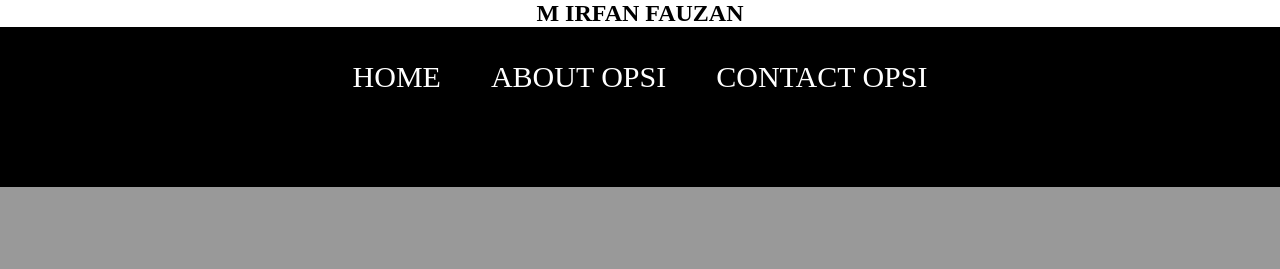
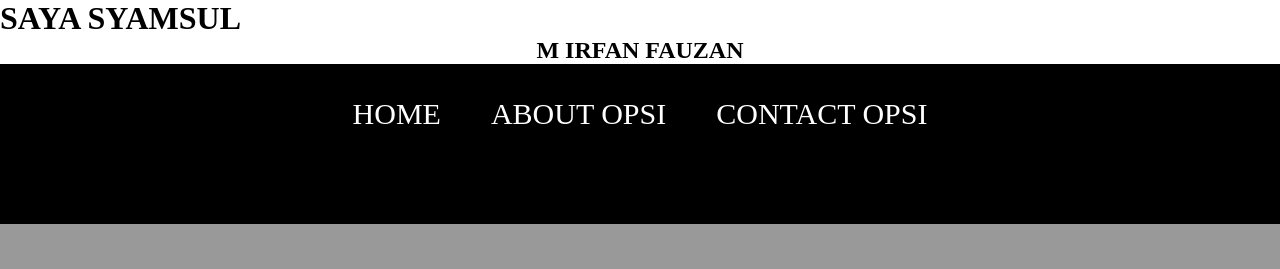
Before and after one commit to PwaaaT/padul, a plain HTML site: page index.html in a window 1280 px wide. Shown: the top 269 px of the page. Drawn offline with Linux system fonts and the light colour scheme.

Commit message:
Update index.html

```diff
--- a/index.html
+++ b/index.html
@@ -3,6 +3,7 @@
         <title>Link Buatan Pwa</title>
         <link rel="stylesheet" href="belajar.css">
     </head>
+    <h1> SAYA SYAMSUL</h1>
     <h2 style="text-align: center;"> M IRFAN FAUZAN</h2>
     <body>
         <!-- Navigation Bar -->
```
